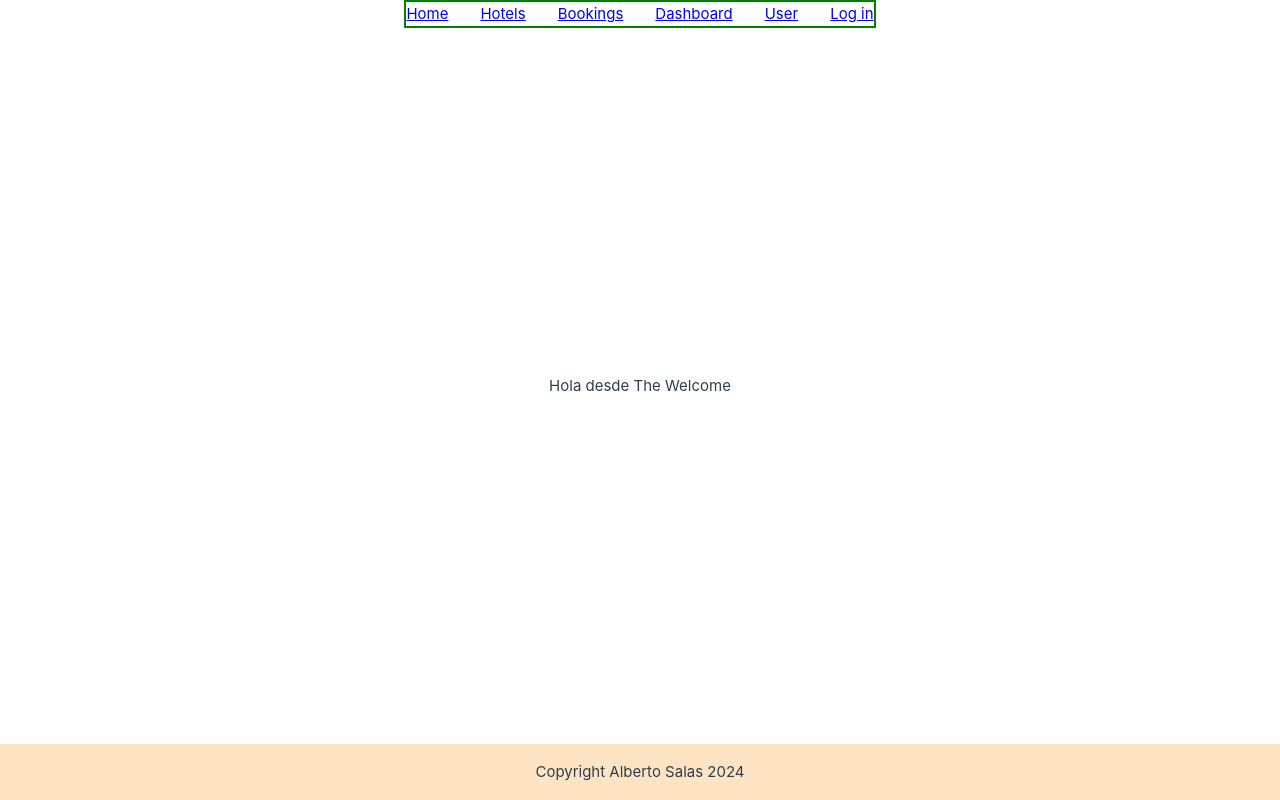
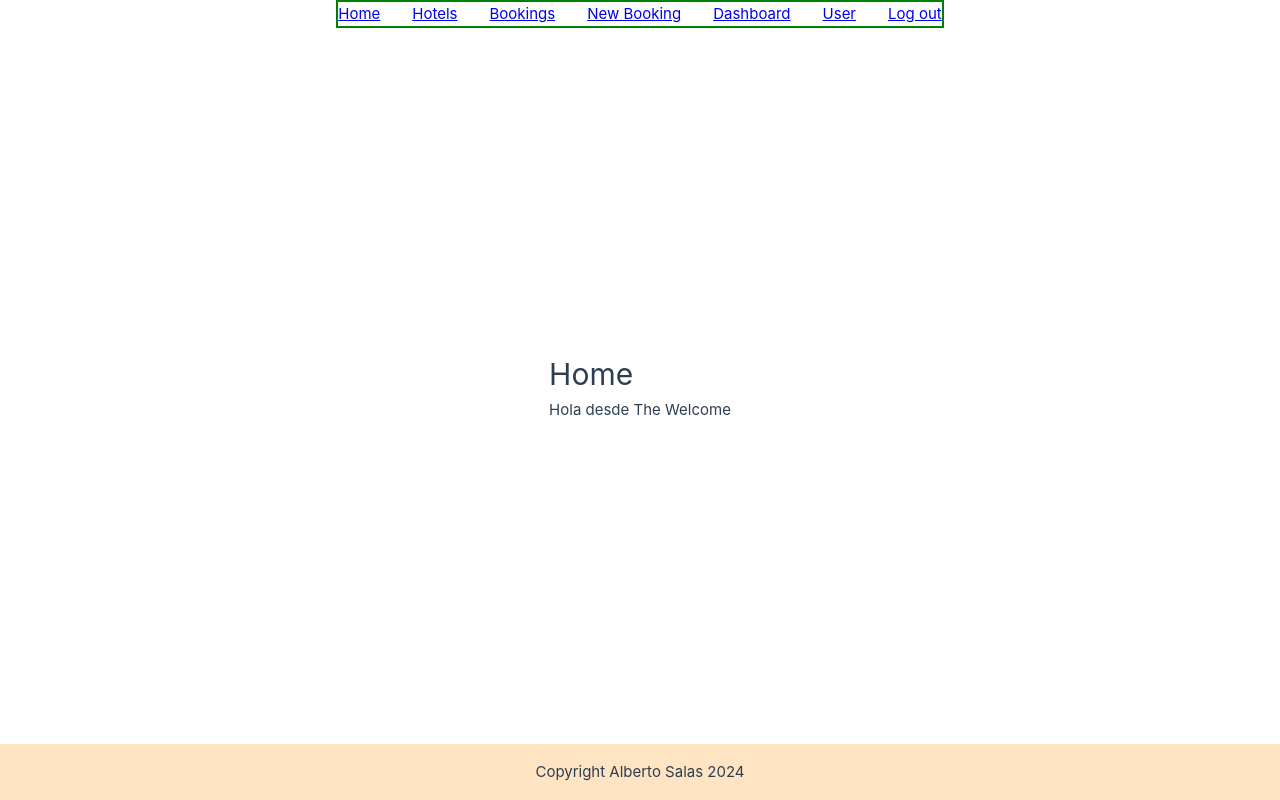
Before and after one commit to s414s/interfacesAA2, a Vue app: page / in a window 1280 px wide. Built offline with nearby package versions, Linux system fonts and the light colour scheme; sample sign-in values are in the browser's storage.

Commit message:
add auth guards

```diff
--- a/src/components/Header.vue
+++ b/src/components/Header.vue
@@ -1,7 +1,6 @@
 <script setup lang="ts">
 import { useUserStore } from '@/stores/userStore';
-const { isAuthed } = useUserStore();
-
+const { isAuthed, logout } = useUserStore();
 </script>
 
 <template>
@@ -9,11 +8,12 @@ const { isAuthed } = useUserStore();
         <RouterLink to="/">Home</RouterLink>
         <RouterLink to="/hotels">Hotels</RouterLink>
         <RouterLink to="/bookings">Bookings</RouterLink>
-        <RouterLink v-show="isAuthed" to="/newbooking">New Booking</RouterLink>
+        <RouterLink to="/newbooking">New Booking</RouterLink>
         <RouterLink to="/dashboard">Dashboard</RouterLink>
         <RouterLink to="/user">User</RouterLink>
-        <RouterLink v-if="!isAuthed" to="/login">Log in</RouterLink>
-        <RouterLink v-else to="/logout">Log out</RouterLink>
+        <!-- <RouterLink v-show="!isAuthed" to="/login">Log in</RouterLink> -->
+        <!-- <RouterLink v-show="isAuthed" to="/logout">Log out</RouterLink> -->
+        <a href="#" v-if="isAuthed" @click="logout">Log out</a>
     </nav>
 </template>
 
--- a/src/router/index.ts
+++ b/src/router/index.ts
@@ -2,6 +2,9 @@ import { createRouter, createWebHistory } from 'vue-router';
 import HomeView from '../views/HomeView.vue';
 import { useUserStore } from '@/stores/userStore';
 // import UserDetailsView from '../views/UserDetailsView.vue';
+
+// TODO - leer
+// https://router.vuejs.org/guide/advanced/meta.html
 
 const router = createRouter({
   history: createWebHistory(import.meta.env.BASE_URL),
@@ -9,6 +12,7 @@ const router = createRouter({
     {
       path: '/',
       name: 'home',
+      meta: { requiresAuth: true },
       component: HomeView
     },
     {
@@ -17,12 +21,13 @@ const router = createRouter({
       // route level code-splitting
       // this generates a separate chunk (About.[hash].js) for this route
       // which is lazy-loaded when the route is visited.
+      meta: { requiresAuth: true },
       component: () => import('../views/AboutView.vue')
     },
     {
       path: '/hotels',
       name: 'hotels',
-      meta: { requiresAuth: false },
+      meta: { requiresAuth: true },
       component: () => import('../views/HotelsView.vue')
     },
     {
@@ -60,11 +65,12 @@ const router = createRouter({
 });
 
 router.beforeEach((to) => {
-  // ✅ This will work because the router starts its navigation after
-  // the router is installed and pinia will be installed too
+  // the router starts its navigation after the router is installed and pinia will be installed too
   const { isAuthed } = useUserStore();
 
   if (to.meta.requiresAuth && !isAuthed) return '/login';
+
+  if (to.name === 'login' && isAuthed) return '/';
 });
 
 export default router;
--- a/src/stores/userStore.ts
+++ b/src/stores/userStore.ts
@@ -3,18 +3,38 @@ import { defineStore } from 'pinia';
 import type { User } from '@/types/TypesDTO';
 
 export const useUserStore = defineStore('user', () => {
-    const isAuthed = ref<boolean>(false);
-    const jwt = ref<string | null>(null);
-    const user = reactive<User>({ id: 0, name: "name", surname: "surname", isAdmin: false });
+    console.log("inicializando userStore");
+    console.log("valor del localstorage", localStorage.getItem("token"));
+
+    const isAuthed = ref<boolean>(localStorage.getItem("token") ? true : false);
+    const jwt = ref<string | null>(localStorage.getItem("token") ? localStorage.getItem("token") : null);
+    const user = reactive<User>({ id: 0, name: "name", surname: "surname", role: "role" });
+
+    function setJwt(newJwt: string) {
+        window.localStorage.setItem("token", newJwt);
+        jwt.value = newJwt;
+    }
+
+    function setIsAuthed(value: boolean) {
+        isAuthed.value = value;
+    }
 
     function fetchUser() {
-        fetch('http://localhost:5093/auth/me')
+        const baseUrl = "http://localhost:5093/";
+        fetch(baseUrl + 'auth/me', {
+            headers: {
+                "Authorization": `Bearer ${localStorage.getItem("token") ?? ""}`
+            }
+        })
             .then(res => res.json())
             .then(data => {
+                console.log("calling fetchUser");
+                console.log(data);
+
                 user.id = data.id;
                 user.name = data.name;
                 user.surname = data.surname;
-                user.isAdmin = data.isAdmin;
+                user.role = data.role;
 
                 isAuthed.value = true;
             });
@@ -24,10 +44,12 @@ export const useUserStore = defineStore('user', () => {
         user.id = 0;
         user.name = "username";
         user.surname = "userSurname";
-        user.isAdmin = false;
+        user.role = "role";
 
         isAuthed.value = false;
+        jwt.value = null;
+        localStorage.removeItem("token");
     }
 
-    return { user, isAuthed, fetchUser, jwt };
+    return { user, isAuthed, fetchUser, jwt, setJwt, setIsAuthed, logout };
 });
--- a/src/types/TypesDTO.ts
+++ b/src/types/TypesDTO.ts
@@ -2,7 +2,11 @@ export interface User {
     id: number,
     name: string,
     surname: string,
-    isAdmin: boolean,
+    role: string,
+}
+
+export interface Login {
+    token: string;
 }
 
 export interface Booking {
--- a/src/views/HomeView.vue
+++ b/src/views/HomeView.vue
@@ -1,10 +1,9 @@
 <script setup lang="ts">
-import TheWelcome from '../components/TheWelcome.vue'
 </script>
 
 <template>
   <main>
+    <h1>Home</h1>
     <p>Hola desde The Welcome</p>
-    <!-- <TheWelcome /> -->
   </main>
 </template>
--- a/src/views/LoginView.vue
+++ b/src/views/LoginView.vue
@@ -1,6 +1,47 @@
 <script setup lang="ts">
 import { useUserStore } from '@/stores/userStore';
-const { isAuthed, fetchUser } = useUserStore();
+import { ref } from 'vue';
+import { useRouter } from 'vue-router';
+const { fetchUser, setJwt, setIsAuthed, isAuthed } = useUserStore();
+
+const router = useRouter();
+
+// Reactive references for the input values
+const username = ref('');
+const password = ref('');
+
+function login() {
+    const baseUrl = "http://localhost:5093/";
+
+    console.log("calling login");
+    console.log('Username:', username.value);
+    console.log('Password:', password.value);
+
+    const requestOptions = {
+        method: 'POST',
+        headers: {
+            'Content-Type': 'application/json',
+        },
+        body: JSON.stringify({
+            username: username.value,
+            password: password.value,
+        })
+    };
+
+    fetch(baseUrl + "auth/login", requestOptions)
+        .then(res => {
+            if (!res.ok) throw new Error(res.statusText);
+            return res.json();
+        })
+        .then(data => {
+            console.log(data);
+            setJwt(data.token);
+            setIsAuthed(true);
+            fetchUser();
+            router.push({ path: '/' });
+        })
+        .catch(e => console.error(e));
+}
 
 </script>
 
@@ -9,12 +50,12 @@ const { isAuthed, fetchUser } = useUserStore();
         <v-sheet class="mx-auto" width="300">
             <h3>Log in</h3>
             <v-form @submit.prevent>
-                <v-text-field label="Username" type="text">
+                <v-text-field v-model="username" label="Username" type="text">
                 </v-text-field>
-                <v-text-field hide-details="auto" label="Password" type="password">
+                <v-text-field v-model="password" hide-details="auto" label="Password" type="password">
                 </v-text-field>
 
-                <v-btn class="mt-2" color="info" type="submit" block>Submit</v-btn>
+                <v-btn class="mt-2" @click="login" color="info" type="submit" block>Submit</v-btn>
             </v-form>
         </v-sheet>
     </main>
--- a/src/views/UserDetailsView.vue
+++ b/src/views/UserDetailsView.vue
@@ -1,51 +1,28 @@
 <script setup lang="ts">
+import { useUserStore } from '@/stores/userStore';
 import { reactive, ref } from 'vue';
 import { useRoute } from 'vue-router';
-import { useUserStore } from '@/stores/userStore';
-import type { User } from '@/types/TypesDTO';
 
 // coger info de url
 // const route = useRoute();
 // ... fetch from url
 // mockUser.id = +route.params.id;
 
-const { jwt } = useUserStore();
+const { user, fetchUser } = useUserStore();
 
-const user = ref<User | undefined>(undefined);
-
-const baseUrl = "http://localhost:5093/";
-const requestOptions = {
-    method: 'GET',
-    headers: {
-        'Content-Type': 'application/json',
-        'Authorization': `Bearer ${jwt}`
-    },
-};
-
-fetch(baseUrl + "auth/me", requestOptions)
-    .then(res => res.json())
-    .then(data => {
-        console.log("response", data);
-    });
-
-console.log(user);
-
-// TODO
-// Mirar los navigation-guards
-
-// Cada componente hace su petición, eso para algunas cosas puede suponer un problema
-// para solucionar eso entra en juego pinia, que puede ser interesante para el userAuth y esas cosas
+if (user.id === 0) {
+    fetchUser();
+}
 
 // TODO - pinia
 // Mirar la documentación la parte de setup stores
-
 </script>
 
 <template>
     <main>
-        <p>User data:</p>
+        <h1>User data:</h1>
         <p>Name: {{ user?.name ?? "user name" }}</p>
         <p>Surname: {{ user?.surname ?? "user surname" }}</p>
-        <p>Is Admin: {{ user?.isAdmin ?? false }}</p>
+        <p>Role: {{ user?.role ?? "no role found" }}</p>
     </main>
 </template>
```
